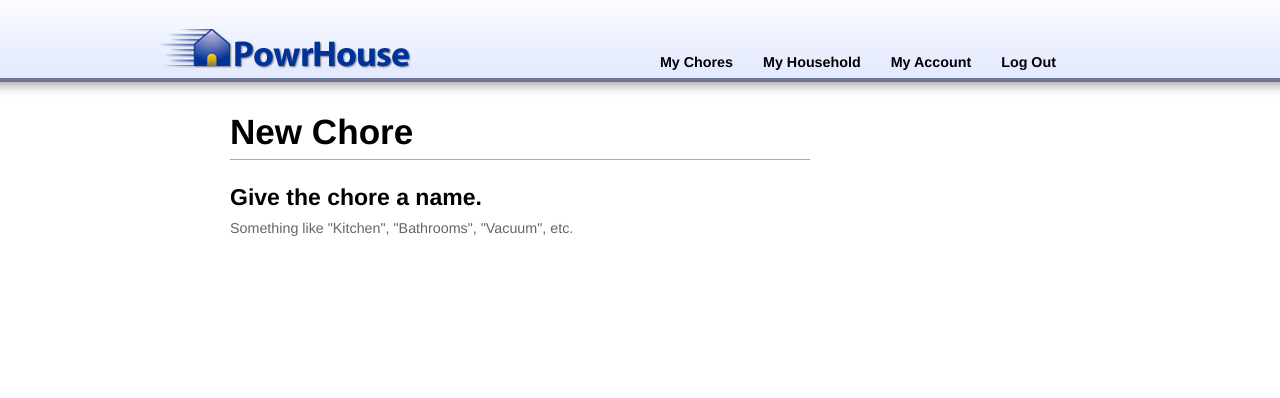
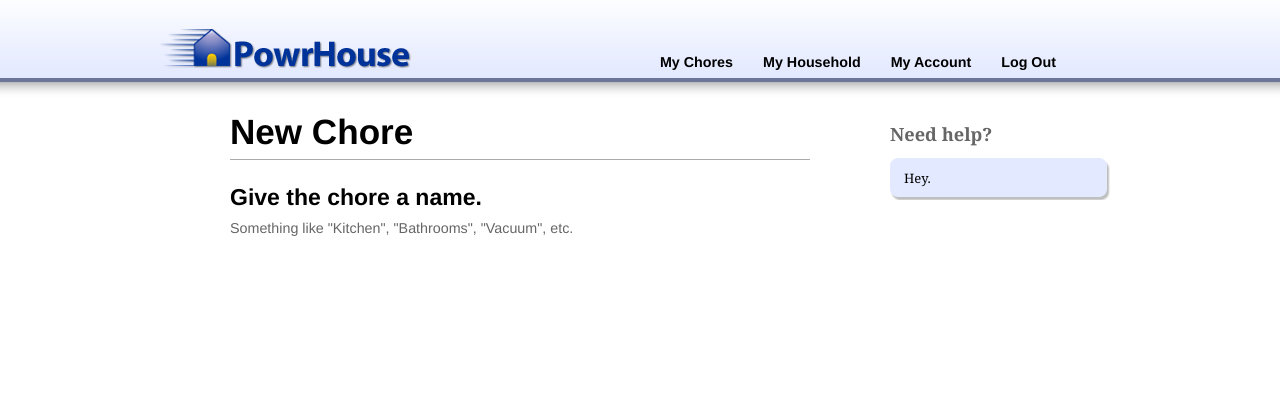
Before and after one commit to jakeboxer/powrhouse, a Django app: template chores/templates/chores/add.html in a window 1280 px wide. Shown: the top 398 px of the page. Run offline with Django 3.2, Linux system fonts and the light colour scheme; the template is opened without the code that fills it, so the values that code supplies are empty.

Commit message:
Made help bubbles work

```diff
--- a/media/css/base.css
+++ b/media/css/base.css
@@ -75,3 +75,39 @@ body {
 #content p.help_text {
     color: #666;
 }
+
+/* Content end */
+
+/* Sidehelp start */
+
+#side_help {
+    font-family: Georgia, "Times New Roman", serif;
+}
+
+#side_help h2 {
+    font-size: 140%;
+    color: #666;
+    margin: 23px 0 10px 0;
+}
+
+#side_help .bubble {
+    width: 220px;
+    background: transparent url(../img/help_bubble_bg_mid.gif) 0 0 repeat-y;
+}
+
+#side_help .bubble .top {
+    width: 220px;
+    height: 11px;
+    background: transparent url(../img/help_bubble_bg_top.gif) 0 0 no-repeat;
+}
+
+#side_help .bubble .bottom {
+    width: 220px;
+    height: 11px;
+    background: transparent url(../img/help_bubble_bg_bot.gif) 0 0 no-repeat;
+}
+
+#side_help .bubble p {
+    margin: 0 14px;
+}
+/* Sidehelp end */
--- a/templates/base.html
+++ b/templates/base.html
@@ -52,8 +52,15 @@
 		<h2>Give the chore a name.</h2>
 		<p class="help_text">Something like "Kitchen", "Bathrooms", "Vacuum", etc.</p>
 	</div>
-	<div class="grid_1"></div>
-	<div class="grid_4"></div>
+	<div class="grid_1">&nbsp;</div>
+	<div class="grid_4" id="side_help">
+		<h2>Need help?</h2>
+		<div class="bubble">
+			<div class="top"></div>
+			<p>Hey.</p>
+			<div class="bottom"></div>
+		</div>
+	</div>
 	<div class="clear"></div>
 </div>
 </body>
```
Also changed, not shown: media/img/help_bubble_bg_bot.gif (renamed from media/img/help_bubble_bg_bottom.gif).
